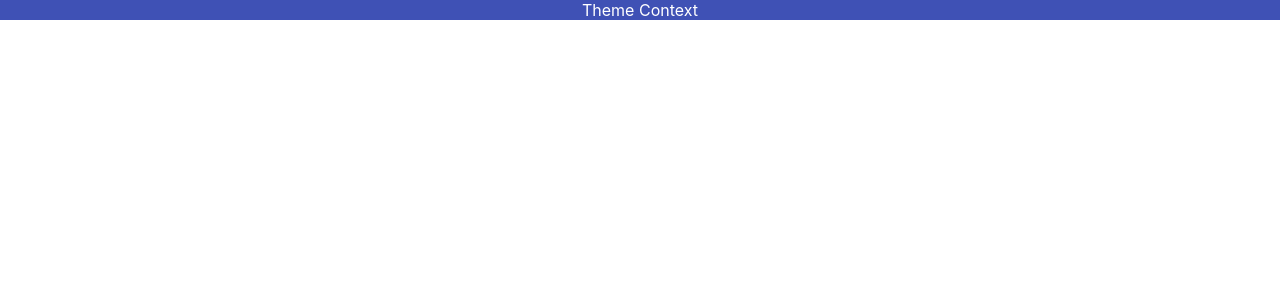
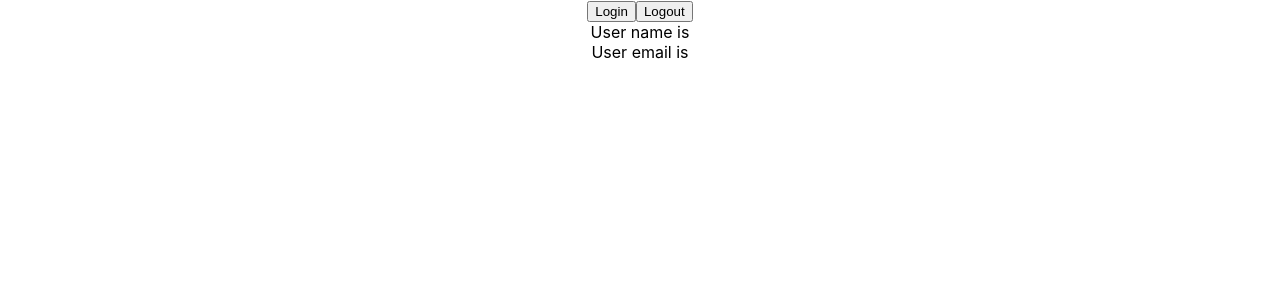
Before and after one commit to abhisheksunil2201/learning-react-typescript, a React (Create React App) app: page / in a window 1280 px wide. Shown: the top 300 px of the page. Built offline with nearby package versions, Linux system fonts and the light colour scheme.

Commit message:
lesson-12 useContext future value

```diff
--- a/src/App.tsx
+++ b/src/App.tsx
@@ -1,13 +1,13 @@
 import './App.css';
-import { Box } from './components/context/Box';
-import { ThemeContextProvider } from './components/context/ThemeContext';
+import { User } from './components/context/User';
+import { UserContextProvider } from './components/context/UserContext';
 
 function App() {
   return (
     <div className="App">
-      <ThemeContextProvider>
-        <Box />
-      </ThemeContextProvider>
+      <UserContextProvider>
+        <User />
+      </UserContextProvider>
     </div>
   );
 }
--- /dev/null
+++ b/src/components/context/User.tsx
@@ -0,0 +1,23 @@
+import { useContext } from "react"
+import { UserContext } from "./UserContext"
+
+export const User = () => {
+    const userContext = useContext(UserContext)
+    const handleLogin = () =>{
+        userContext.setUser({
+            name:'Batman',
+            email: 'batman@gotham.com'
+        })
+    }
+    const handleLogout = () =>{
+        userContext.setUser(null)
+    }
+    return (
+        <div>
+            <button onClick={handleLogin}>Login</button>
+            <button onClick={handleLogout}>Logout</button>
+            <div>User name is {userContext.user?.name}</div>
+            <div>User email is {userContext.user?.email}</div>
+        </div>
+    )
+}
--- /dev/null
+++ b/src/components/context/UserContext.tsx
@@ -0,0 +1,26 @@
+import React, {createContext, useState} from 'react'
+
+export type AuthUser = {
+    name: string
+    email: string
+}
+
+type UserContextType = {
+    user: AuthUser | null
+    setUser : React.Dispatch<React.SetStateAction<AuthUser | null>>
+}
+
+type UserContextProviderProps = {
+    children: React.ReactNode
+}
+
+export const UserContext = createContext({} as UserContextType)
+
+export const UserContextProvider = ({children}: UserContextProviderProps) => {
+    const [user,setUser] = useState<AuthUser | null>(null)
+    return (
+        <UserContext.Provider value={{user,setUser}}>
+            {children}
+        </UserContext.Provider>
+    )
+}
```
